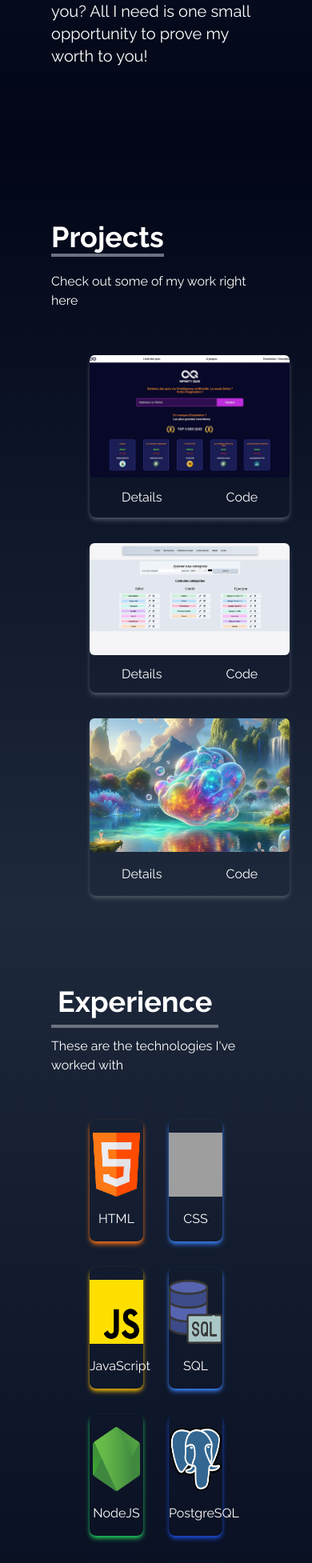
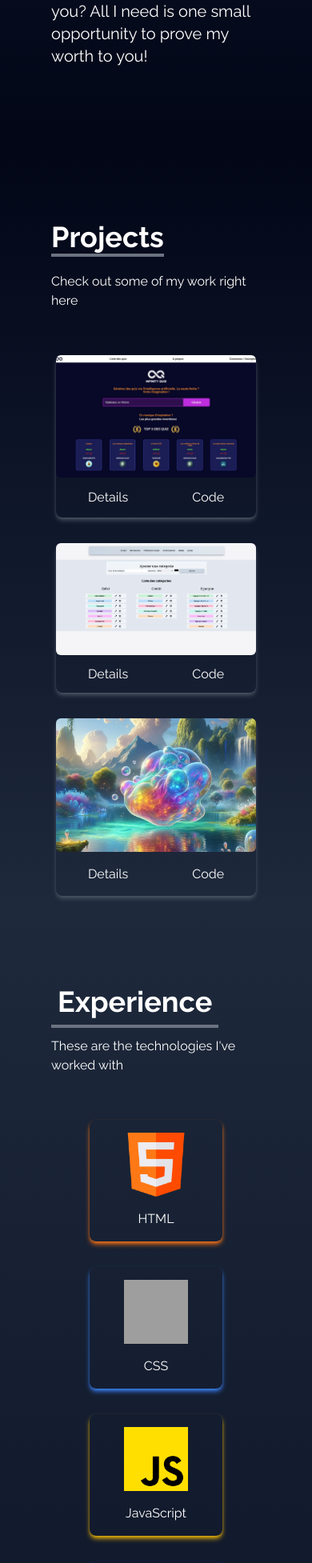
Before and after one commit to FlLefe/Portfolio, a React (Vite) app: page / in a window 390 px wide. Shown: the part 1868-3822 px from the top of the page at 80% size. Built offline with nearby package versions, Linux system fonts and the light colour scheme; grey boxes are pictures that could not be loaded; a web font is replaced by a local one.

Commit message:
Fix du responsive tablette

```diff
--- a/src/components/Contact.jsx
+++ b/src/components/Contact.jsx
@@ -2,7 +2,7 @@ import React from 'react'
 
 function Contact() {
   return (
-    <div name="contact" className='w-full sm:h-screen bg-gradient-to-b from-slate-950 via-slate-900 to-slate-800 p-4 text-white px-12 pt-20'>
+    <div name="contact" className='w-full sm:h-screen bg-gradient-to-b from-slate-950 via-slate-900 to-slate-800 p-4 text-white px-12 pt-20 sm:pt-72 md:pt-0'>
         <div className='flex flex-col p-4 justify-center max-w-screen-lg mx-auto '>
             <div className='pb-8'>
                 <h2 className='text-4xl font-bold inline border-b-4 border-gray-500'>Contact</h2>
--- a/src/components/Home.jsx
+++ b/src/components/Home.jsx
@@ -5,7 +5,7 @@ import { Link } from 'react-scroll'
 
 const Home = () => {
   return (
-    <div name="home" className='h-screen w-full bg-gradient-to-b from-slate-900 via-slate-950 to-slate-800 text-white px-12 pt-24'>
+    <div name="home" className='h-screen w-full bg-gradient-to-b from-slate-900 via-slate-950 to-slate-800 text-white px-12 pt-24 sm:pt-60 md:pt-0'>
         <div className='max-w-screen-lg mx-auto flex flex-col items-center justify-center sm:h-full px-4 md:flex-row'>
             <div className='flex flex-col justify-center items-center sm:items-start h-full'>
                 <h2 className='text-4xl sm:text-5xl font-bold text-white'>I'm a web Developper Junior</h2>
--- a/src/components/Projects.jsx
+++ b/src/components/Projects.jsx
@@ -29,7 +29,7 @@ function Projects() {
   return (
     <div name="projects" className='bg-gradient-to-b from-slate-950 via-slate-900 to-slate-800 w-full text-white sm:h-screen px-12 pt-20' >
 
-        <div className='max-w-screen-lg p-4 mx-auto flex flex-col justify-center w-full md:pt-0'>
+        <div className='max-w-screen-lg p-4 mx-auto flex flex-col justify-center w-full items-center sm:items-start sm:pt-36 md:pt-4'>
             <div className='pb-8'>
                 <p className='text-4xl font-bold inline border-b-4 border-gray-500 '>Projects</p>
                 <p className='py-6'>Check out some of my work right here</p>
--- a/src/components/Technos.jsx
+++ b/src/components/Technos.jsx
@@ -69,13 +69,13 @@ function Technos() {
     ]
 
   return (
-    <div name="technos" className='bg-gradient-to-b from-slate-800 via-slate-900 to-slate-950 w-full sm:h-screen px-12 pt-20'>
+    <div name="technos" className='bg-gradient-to-b from-slate-800 via-slate-900 to-slate-950 w-full sm:h-screen px-12 pt-20 sm:pt-60 md:pt-0'>
         <div className='max-w-screen-lg mx-auto p-4 flex flex-col justify-center w-full text-white'>
             <div>
                 <p className='text-4xl font-bold border-b-4 border-gray-500 p-2 inline'>Experience</p>
                 <p className='py-6'>These are the technologies I've worked with</p>
             </div>
-            <div className='w-full grid grid-cols-2 sm:grid-cols-3 gap-8 text-center py-8 px-12 sm:px-0'>
+            <div className='w-full grid grid-cols-1 sm:grid-cols-3 gap-8 text-center py-8 px-12 sm:px-0'>
                 {technologies.map(({id, src, title, style}) => (
                     <div key={id} className={`shadow-md hover:scale-105 duration-500 py-4 rounded-lg ${style}`}>
                         <img src={src} alt={title} className='w-20 h-20 mx-auto'/>
```
